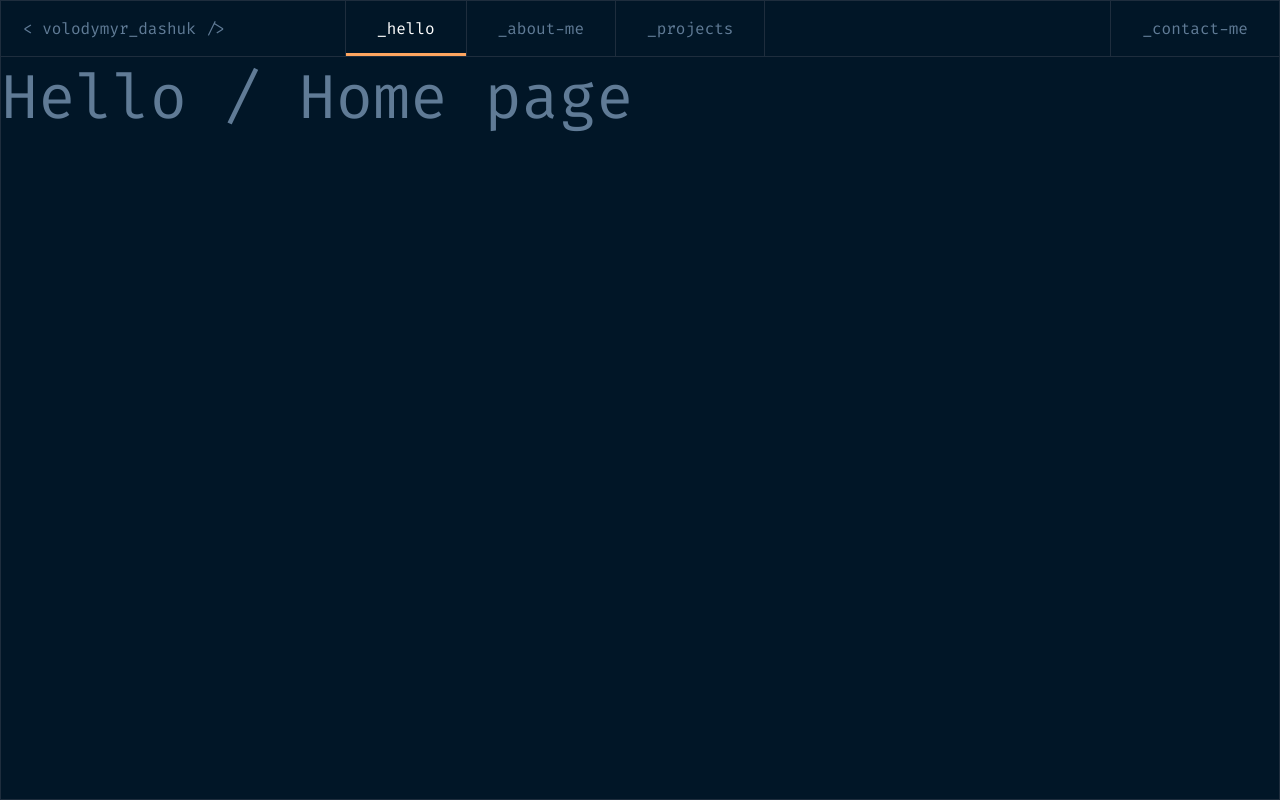
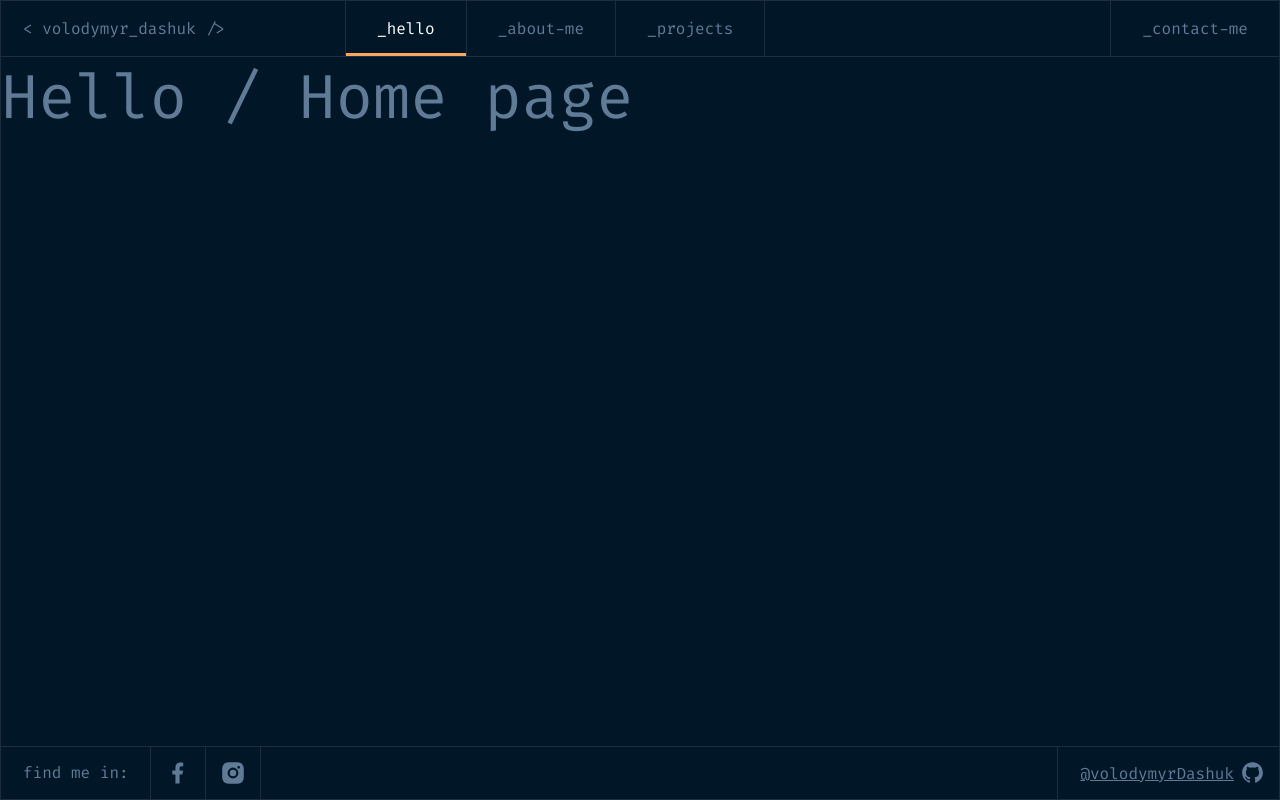
Before and after one commit to volodymyrDashuk/personal-website, a Vue app: page / in a window 1280 px wide. Built offline with nearby package versions, Linux system fonts and the light colour scheme.

Commit message:
🧭 Added footer.

```diff
--- a/public/index.html
+++ b/public/index.html
@@ -14,6 +14,6 @@
     <strong>We're sorry but <%= htmlWebpackPlugin.options.title %> doesn't work properly without JavaScript enabled.
         Please enable it to continue.</strong>
 </noscript>
-<div id="app"></div>
+<div class="app" id="app"></div>
 </body>
 </html>
--- a/src/components/Footer.vue
+++ b/src/components/Footer.vue
@@ -1,5 +1,151 @@
 <template>
-    <footer>
-
+    <footer class="footer">
+        <div class="footer-text">
+            find me in:
+        </div>
+        <div class="footer-links">
+            <a
+                v-for="link in links"
+                :href="link.url"
+                class="footer-link"
+                :class="link.class"
+            >
+                <span>
+                    {{link.text}}
+                </span>
+            </a>
+        </div>
     </footer>
 </template>
+
+<script>
+export default {
+    data() {
+        return {
+            links: [
+                {url: '/', class: 'facebook'},
+                {url: '/about', class: 'instagram'},
+                {url: '/contact', class: "github last-link", text: ' @volodymyrDashuk'}
+            ]
+        };
+    },
+}
+</script>
+
+<style lang="scss">
+@use "src/styles/variables" as var;
+
+.footer {
+    display: flex;
+    align-items: center;
+    position: relative;
+    border-top: 1px solid var.$lines;
+    height: auto;
+    margin-top: auto;
+
+    @media (max-width: var.$mobile__small) {
+        justify-content: space-between;
+    }
+
+    .footer-text {
+        padding: 18px 18px 18px 22px;
+        border-right: 1px solid var.$lines;
+        max-width: 150px;
+        width: 100%;
+        height: 100%;
+    }
+
+    .footer-links {
+        display: flex;
+        align-items: center;
+        width: -webkit-fill-available;
+        height: 100%;
+
+        @media (max-width: var.$mobile__small) {
+            width: unset;
+        }
+    }
+
+    .footer-link {
+        display: flex;
+        align-items: center;
+        padding: 13px 14px;
+        height: 100%;
+
+        @media (max-width: var.$mobile__small) {
+            span {
+                display: none;
+            }
+        }
+
+        &.facebook {
+            &::after {
+                background: var.$facebook-default-icon no-repeat;
+            }
+        }
+
+        &.instagram {
+            &::after {
+                background: var.$instagram-default-icon no-repeat;
+            }
+        }
+
+        &.github {
+            padding-left: 22px;
+
+            &::after {
+                background: var.$github-default-icon no-repeat;
+                margin-left: 5px;
+            }
+        }
+
+        &:not(:last-of-type) {
+            border-right: 1px solid var.$lines;
+        }
+
+        &:first-of-type {
+            @media (max-width: var.$mobile__small) {
+                border-left: 1px solid var.$lines;
+            }
+        }
+
+        &.last-link {
+            border-left: 1px solid var.$lines;
+            margin-left: auto;
+
+            @media (max-width: var.$mobile__small) {
+                border-left: none;
+                margin-left: unset;
+            }
+        }
+
+        &::after {
+            display: inline-block;
+            content: '';
+            width: 26px;
+            height: 26px;
+        }
+
+        &:hover {
+            &.facebook {
+                &::after {
+                    background: var.$facebook-hover-icon no-repeat;
+                }
+            }
+
+            &.instagram {
+                &::after {
+                    background: var.$instagram-hover-icon no-repeat;
+                }
+            }
+
+            &.github {
+                &::after {
+                    background: var.$github-hover-icon no-repeat;
+                }
+            }
+        }
+    }
+}
+
+</style>
--- a/src/styles/_global.scss
+++ b/src/styles/_global.scss
@@ -15,6 +15,12 @@ body {
     color: var.$secondary-slate-grey;
     background-color: var.$primary-black-pearl-1;
     border: 1px solid var.$lines;
+}
+
+.app {
+    display: flex;
+    flex-direction: column;
+    height: 100%;
 }
 
 input {
```
Also changed, not shown: src/styles/_variables.scss (+11 -0 lines).
